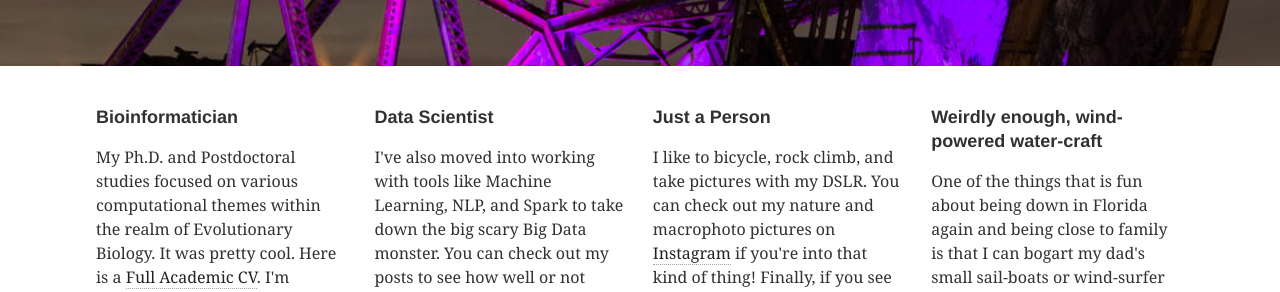
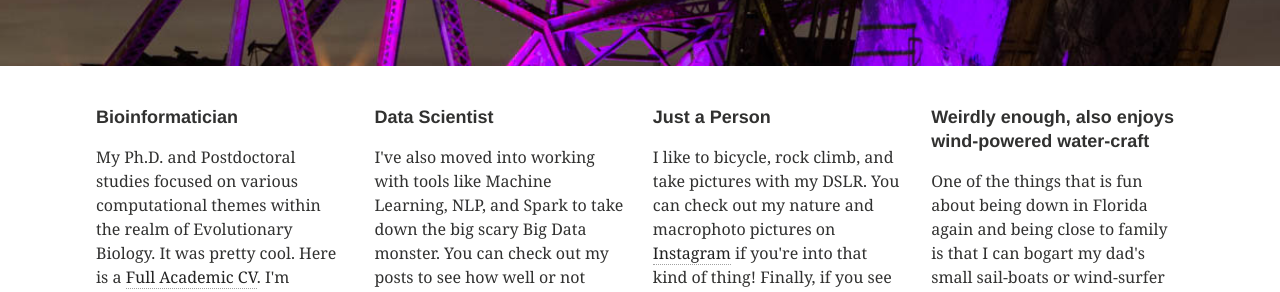
Before and after one commit to thomas-keller/thomas-keller.github.io, a Jekyll site: the page built from index.md, in a window 1280 px wide. Shown: the part 422-714 px from the top of the page. Built offline with Jekyll 4.4.1, drawn with Linux system fonts in a browser that asks for light colours.

Commit message:
updated home

```diff
--- a/index.md
+++ b/index.md
@@ -23,7 +23,7 @@ image:
 </div><!-- /.tile -->
 
 <div class="tile">
-  <h2 class="post-title">Weirdly enough, wind-powered water-craft</h2>
+  <h2 class="post-title">Weirdly enough, also enjoys wind-powered water-craft</h2>
   <p class="post-excerpt">One of the things that is fun about being down in Florida again and being close to family is that I can bogart my dad's small sail-boats or wind-surfer and dink around at <a href="http://www.tampabay.com/things-to-do/destination-detail/fred-howard-park/5101"> Fred Howard Park </a>. </p>
 </div><!-- /.tile -->
 </div><!-- /.tiles -->
```
